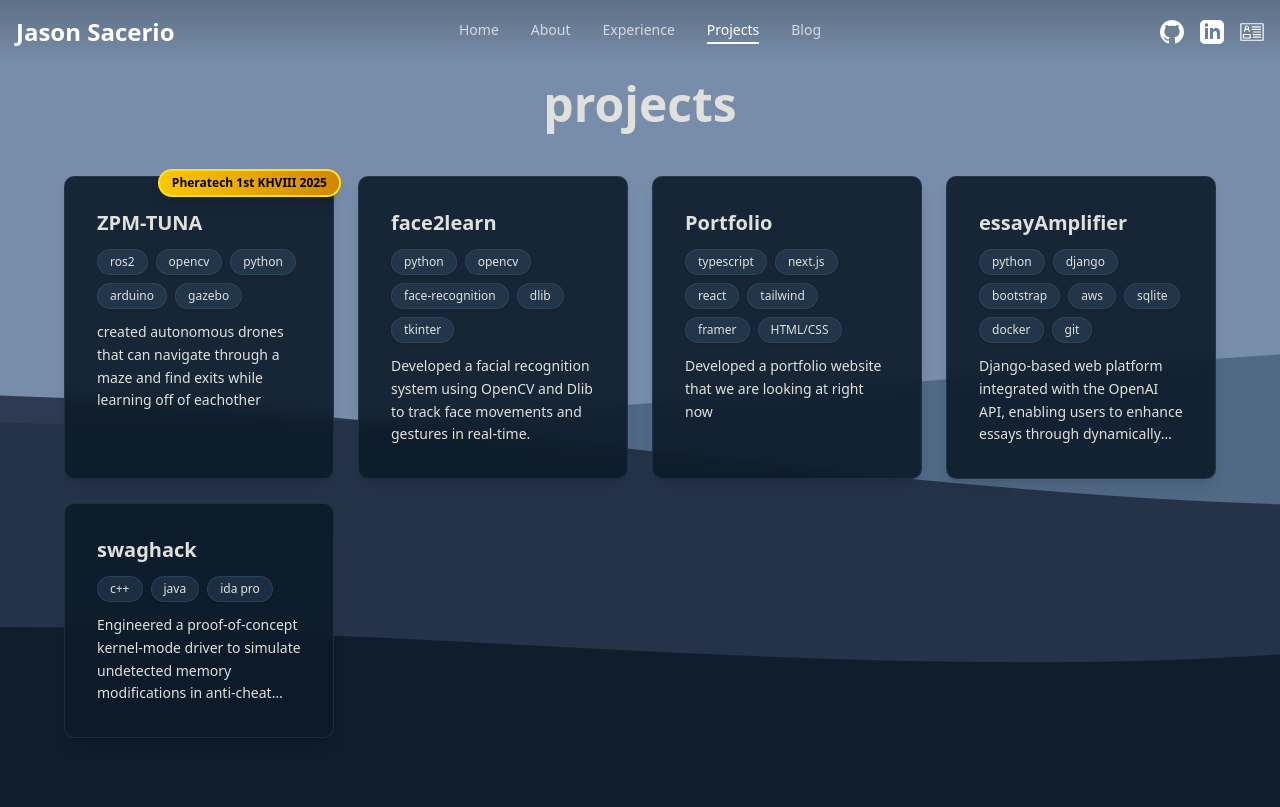
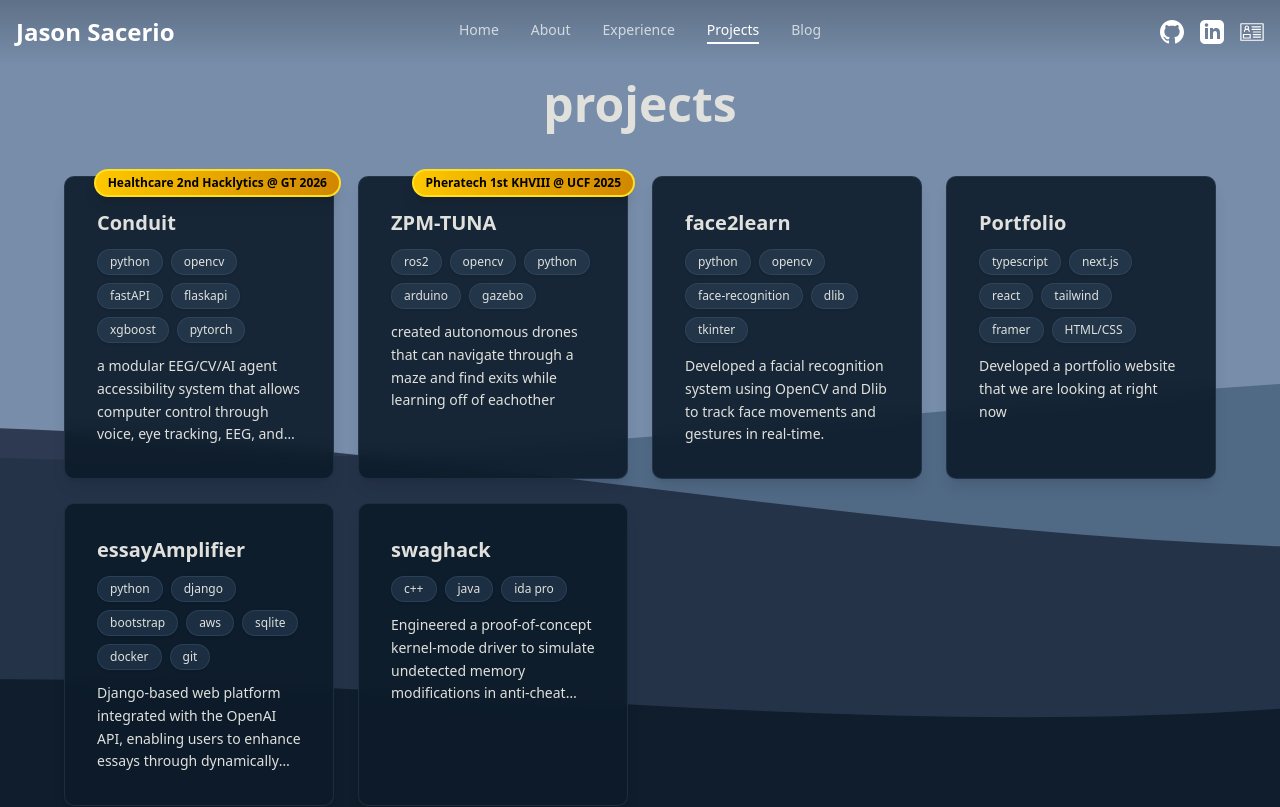
Before and after one commit to kwaiidev/portfoliov1, a Next.js app: page /projects in a window 1280 px wide. Shown: the top 807 px of the page. Built offline with nearby package versions, Linux system fonts and the light colour scheme.

Commit message:
added conduit

```diff
--- a/app/projects/page.tsx
+++ b/app/projects/page.tsx
@@ -6,6 +6,19 @@ import TextContentCard from '../components/TextContentCard';
 export default function Projects() {
   const projects = [
     {
+      title: "Conduit",
+      tech: ["python", "opencv", "fastAPI", "flaskapi", "xgboost", "pytorch"],
+      description: "a modular EEG/CV/AI agent accessibility system that allows computer control through voice, eye tracking, EEG, and ASL recognition.",
+      expandedDescription: [
+        "Eye Tracking: 478 facial landmarks extracted per frame. 3D iris vectors projected onto a calibrated monitor plane, One euro filter for adaptive smoothing.",
+        "STT Audio captured and sent to ElevenLabs, intent classification via Gemini, events are then emitted asynchronously to prevent blocking. ",
+        "ASL Vision Model: Custom channel attention modules Balanced augmented dataset prediction smoothing to avoid false positives",
+        "EEG Muse headset streaming, 256 sample sliding windows 10 engineered features per channel 1-45hz bandpass filtering majority vote stabilization buffer.",
+        "Electron based application with option for overlay"
+      ],
+      award: "Healthcare 2nd Hacklytics @ GT 2026"
+    },
+    {
       title: "ZPM-TUNA",
       tech: ["ros2", "opencv", "python", "arduino", "gazebo"],
       description: "created autonomous drones that can navigate through a maze and find exits while learning off of eachother",
@@ -13,7 +26,7 @@ export default function Projects() {
         "ROS2 based autonomous drones that can navigate through burning buildings to find exits while learning.",
         "Used flutter to create a mobile app that allows users to escape fires with said paths."
       ],
-      award: "Pheratech 1st KHVIII 2025"
+      award: "Pheratech 1st KHVIII @ UCF 2025"
     },
     {
       title: "face2learn",
@@ -49,8 +62,9 @@ export default function Projects() {
         "Engineered a proof-of-concept kernel-mode driver to simulate undetected memory modifications in the Lunar Client Anticheat on Minecraft, reproducing techniques real cheats use to evade anti-cheat detection and stress-test server security controls.",
         "Conducted controlled testing in a private environment, identifying weaknesses in detection logic and recommending enhanced telemetry and validation mechanisms to strengthen overall anti-cheat effectiveness."
       ]
-    }
+    },
   ];
+
 
   return (
     <CSSWaves className="relative min-h-screen">
```
